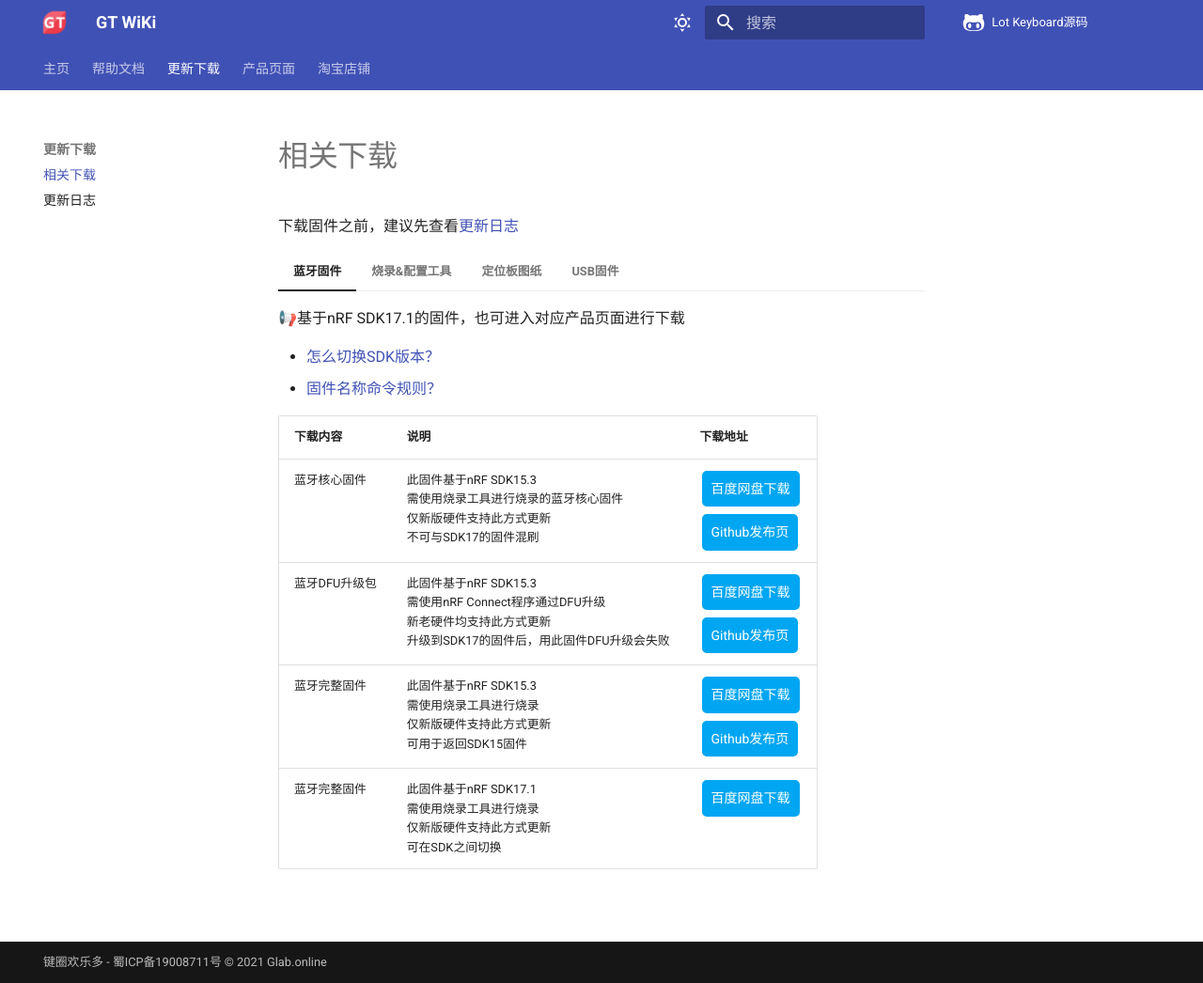
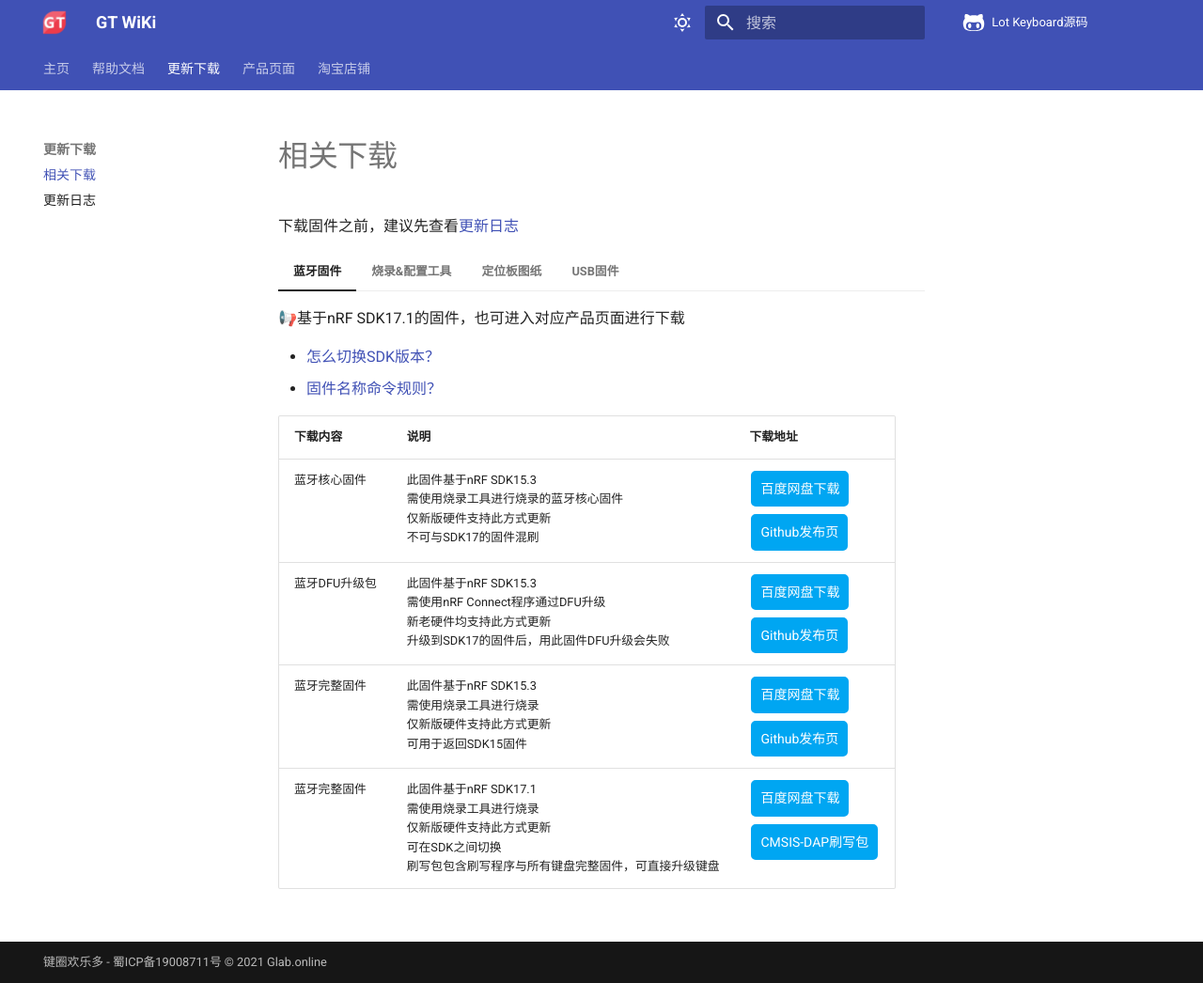
Before and after one commit to genokolar/genokolar.github.io, an MkDocs documentation site: the page built from docs/down/download.md, in a window 1280 px wide and 1046 px high. Shown: the whole window at 94% size. Built offline with MkDocs 1.6.1 and Material for MkDocs 9.7.7, drawn with Linux system fonts in a browser that asks for light colours; comment, search, counter and statistics services are not loaded.

Commit message:
Update download.md

```diff
--- a/docs/down/download.md
+++ b/docs/down/download.md
@@ -15,7 +15,7 @@
     | 蓝牙核心固件 | 此固件基于nRF SDK15.3<br>需使用烧录工具进行烧录的蓝牙核心固件<br>仅新版硬件支持此方式更新<br>不可与SDK17的固件混刷 | <a href="https://eyun.baidu.com/s/3bpVmTzx" class="button">百度网盘下载</a> </br> <a href="https://github.com/genokolar/nrf52-keyboard/releases" class="button">Github发布页</a> |
     | 蓝牙DFU升级包 | 此固件基于nRF SDK15.3<br>需使用nRF Connect程序通过DFU升级<br>新老硬件均支持此方式更新<br>升级到SDK17的固件后，用此固件DFU升级会失败|<a href="https://eyun.baidu.com/s/3jJpXwG2" class="button">百度网盘下载</a> </br> <a href="https://github.com/genokolar/nrf52-keyboard/releases" class="button">Github发布页</a>|
     | 蓝牙完整固件 | 此固件基于nRF SDK15.3<br>需使用烧录工具进行烧录<br>仅新版硬件支持此方式更新<br>可用于返回SDK15固件 | <a href="https://eyun.baidu.com/s/3ghoXQDX" class="button">百度网盘下载</a> </br> <a href="https://github.com/genokolar/nrf52-keyboard/releases" class="button">Github发布页</a> |
-    | 蓝牙完整固件 | 此固件基于nRF SDK17.1<br>需使用烧录工具进行烧录<br>仅新版硬件支持此方式更新<br>可在SDK之间切换 | <a href="https://eyun.baidu.com/s/3jKqTC7k" class="button">百度网盘下载</a> |
+    | 蓝牙完整固件 | 此固件基于nRF SDK17.1<br>需使用烧录工具进行烧录<br>仅新版硬件支持此方式更新<br>可在SDK之间切换 <br> 刷写包包含刷写程序与所有键盘完整固件，可直接升级键盘 | <a href="https://eyun.baidu.com/s/3jKqTC7k" class="button">百度网盘下载</a> </br> <a href="http://glab.online/down/sdk17/CMSIS-DAP线刷20210928-5373ed7-SDK17.zip" class="button" title="可直接刷写固件的刷写包">CMSIS-DAP刷写包</a> |
 
 === "烧录&配置工具"
 
```
